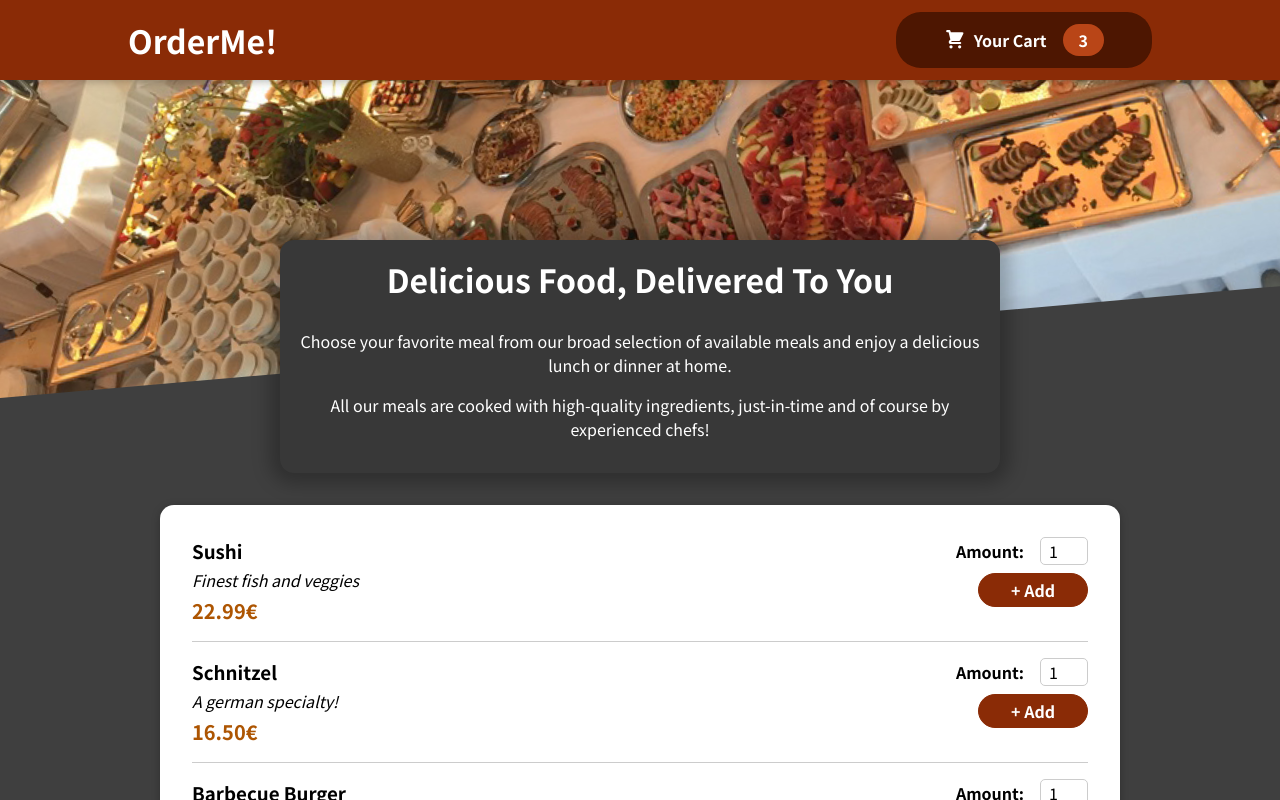
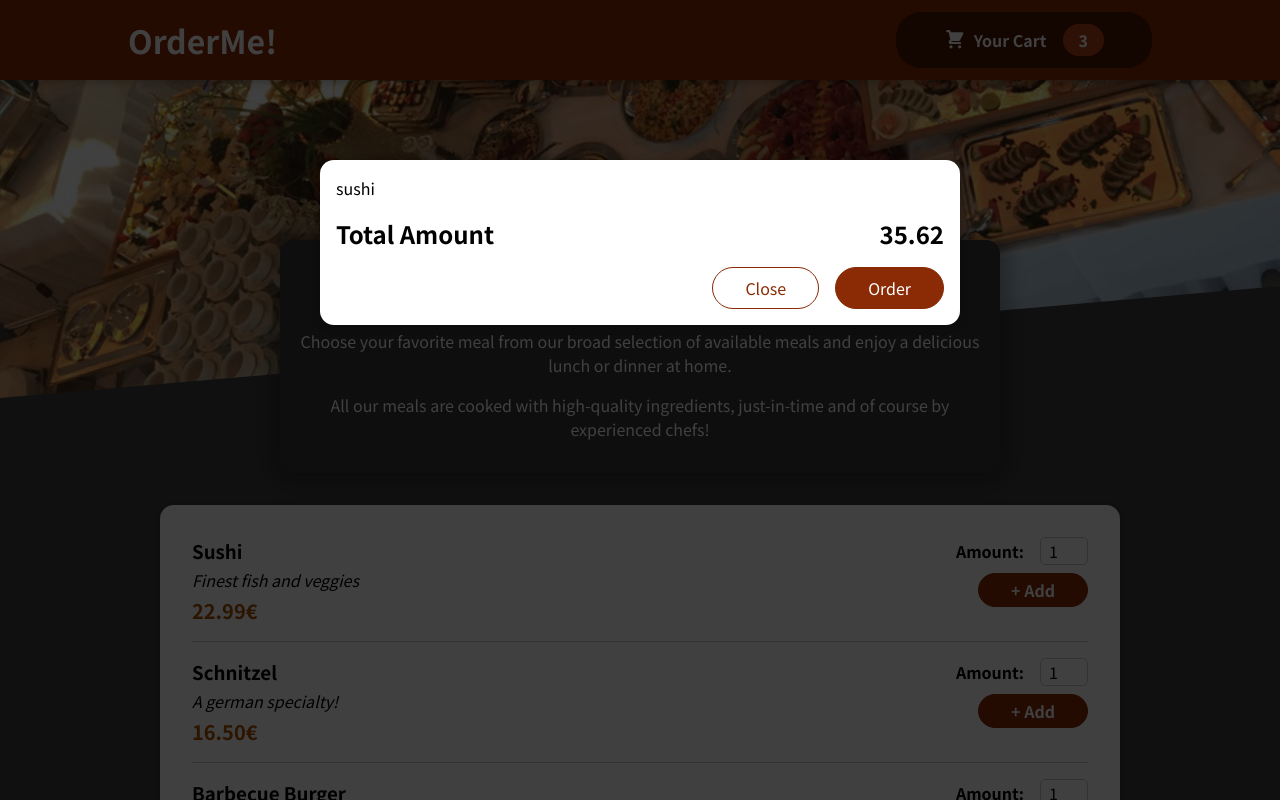
Before and after one commit to paologaleotti/order-me, a React (Create React App) app: page / in a window 1280 px wide. Shown: the top 800 px of the page. Built offline with nearby package versions, Linux system fonts and the light colour scheme.

Commit message:
added cart component

```diff
--- a/public/index.html
+++ b/public/index.html
@@ -1,14 +1,12 @@
 <!DOCTYPE html>
 <html lang="en">
+
 <head>
 	<meta charset="utf-8" />
 	<link rel="icon" href="%PUBLIC_URL%/favicon.ico" />
 	<meta name="viewport" content="width=device-width, initial-scale=1" />
 	<meta name="theme-color" content="#000000" />
-    <meta
-      name="description"
-      content="Web site created using create-react-app"
-    />
+	<meta name="description" content="Web site created using create-react-app" />
 	<link rel="apple-touch-icon" href="%PUBLIC_URL%/logo192.png" />
 	<!--
       manifest.json provides metadata used when your web app is installed on a
@@ -26,18 +24,11 @@
     -->
 	<title>React App</title>
 </head>
+
 <body>
 	<noscript>You need to enable JavaScript to run this app.</noscript>
+	<div id="overlays"></div>
 	<div id="root"></div>
-    <!--
-      This HTML file is a template.
-      If you open it directly in the browser, you will see an empty page.
+</body>
 
-      You can add webfonts, meta tags, or analytics to this file.
-      The build step will place the bundled scripts into the <body> tag.
-
-      To begin the development, run `npm start` or `yarn start`.
-      To create a production bundle, use `npm run build` or `yarn build`.
-    -->
-  </body>
 </html>
--- a/src/App.jsx
+++ b/src/App.jsx
@@ -1,9 +1,11 @@
+import Cart from "components/Cart/Cart";
 import Meals from "components/Meals/Meals";
 import Header from "./components/Layout/Header";
 
 function App() {
 	return (
 		<>
+			<Cart />
 			<Header />
 			<Meals />
 		</>
--- /dev/null
+++ b/src/components/Cart/Cart.jsx
@@ -0,0 +1,24 @@
+import Modal from "components/UI/Modal";
+import styles from "./Cart.module.css";
+
+function Cart(props) {
+	const cartItems = [
+		{ id: "c1", name: "sushi", amount: 2, price: 12.99 },
+	].map((item) => <li>{item.name}</li>);
+
+	return (
+		<Modal>
+			<ul className={styles["cart-items"]}>{cartItems}</ul>
+			<div className={styles.total}>
+				<span>Total Amount</span>
+				<span>35.62</span>
+			</div>
+			<div className={styles.actions}>
+				<button className={styles["button--alt"]}>Close</button>
+				<button className={styles.button}>Order</button>
+			</div>
+		</Modal>
+	);
+}
+
+export default Cart;
--- /dev/null
+++ b/src/components/Cart/Cart.module.css
@@ -0,0 +1,46 @@
+.cart-items {
+	list-style: none;
+	margin: 0;
+	padding: 0;
+	max-height: 20rem;
+	overflow: auto;
+}
+
+.total {
+	display: flex;
+	justify-content: space-between;
+	align-items: center;
+	font-weight: bold;
+	font-size: 1.5rem;
+	margin: 1rem 0;
+}
+
+.actions {
+	text-align: right;
+}
+
+.actions button {
+	font: inherit;
+	cursor: pointer;
+	background-color: transparent;
+	border: 1px solid #8a2b06;
+	padding: 0.5rem 2rem;
+	border-radius: 25px;
+	margin-left: 1rem;
+}
+
+.actions button:hover,
+.actions button:active {
+	background-color: #5a1a01;
+	border-color: #5a1a01;
+	color: white;
+}
+
+.actions .button--alt {
+	color: #8a2b06;
+}
+
+.actions .button {
+	background-color: #8a2b06;
+	color: white;
+}
--- a/src/components/Meals/MealItem/MealItem.jsx
+++ b/src/components/Meals/MealItem/MealItem.jsx
@@ -12,7 +12,7 @@
 				<div className={styles.price}>{price}</div>
 			</div>
 			<div>
-				<MealItemForm />
+				<MealItemForm id={mealProp.id} />
 			</div>
 		</li>
 	);
--- a/src/components/Meals/MealItem/MealItemForm.jsx
+++ b/src/components/Meals/MealItem/MealItemForm.jsx
@@ -1,14 +1,14 @@
 import Input from "components/UI/Input";
 import styles from "./MealItemForm.module.css";
 
-function MealItemForm() {
+function MealItemForm(props) {
 	return (
 		<form className={styles.form}>
 			<Input
 				label="Amount:"
 				input={{
 					type: "number",
-					id: "amount",
+					id: "amount_" + props.id,
 					min: "1",
 					max: "5",
 					step: "1",
--- /dev/null
+++ b/src/components/UI/Modal.jsx
@@ -0,0 +1,30 @@
+import styles from "./Modal.module.css";
+import ReactDOM from "react-dom";
+
+function Backdrop(props) {
+	return <div className={styles.backdrop}></div>;
+}
+
+function ModalOverlay(props) {
+	return (
+		<div className={styles.modal}>
+			<div className={styles.content}>{props.children}</div>
+		</div>
+	);
+}
+
+const portalElement = document.getElementById("overlays");
+
+function Modal(props) {
+	return (
+		<>
+			{ReactDOM.createPortal(<Backdrop />, portalElement)}
+			{ReactDOM.createPortal(
+				<ModalOverlay>{props.children}</ModalOverlay>,
+				portalElement
+			)}
+		</>
+	);
+}
+
+export default Modal;
--- /dev/null
+++ b/src/components/UI/Modal.module.css
@@ -0,0 +1,40 @@
+.backdrop {
+	position: fixed;
+	top: 0;
+	left: 0;
+	width: 100%;
+	height: 100vh;
+	z-index: 20;
+	background-color: rgba(0, 0, 0, 0.75);
+}
+
+.modal {
+	position: fixed;
+	top: 20vh;
+	left: 5%;
+	width: 90%;
+	background-color: white;
+	padding: 1rem;
+	border-radius: 14px;
+	box-shadow: 0 2px 8px rgba(0, 0, 0, 0.25);
+	z-index: 30;
+	animation: slide-down 300ms ease-out forwards;
+}
+
+@media (min-width: 768px) {
+	.modal {
+		width: 40rem;
+		left: calc(50% - 20rem);
+	}
+}
+
+@keyframes slide-down {
+	from {
+		opacity: 0;
+		transform: translateY(-3rem);
+	}
+	to {
+		opacity: 1;
+		transform: translateY(0);
+	}
+}
```
Lines whose indentation alone changed are shown as unchanged.
